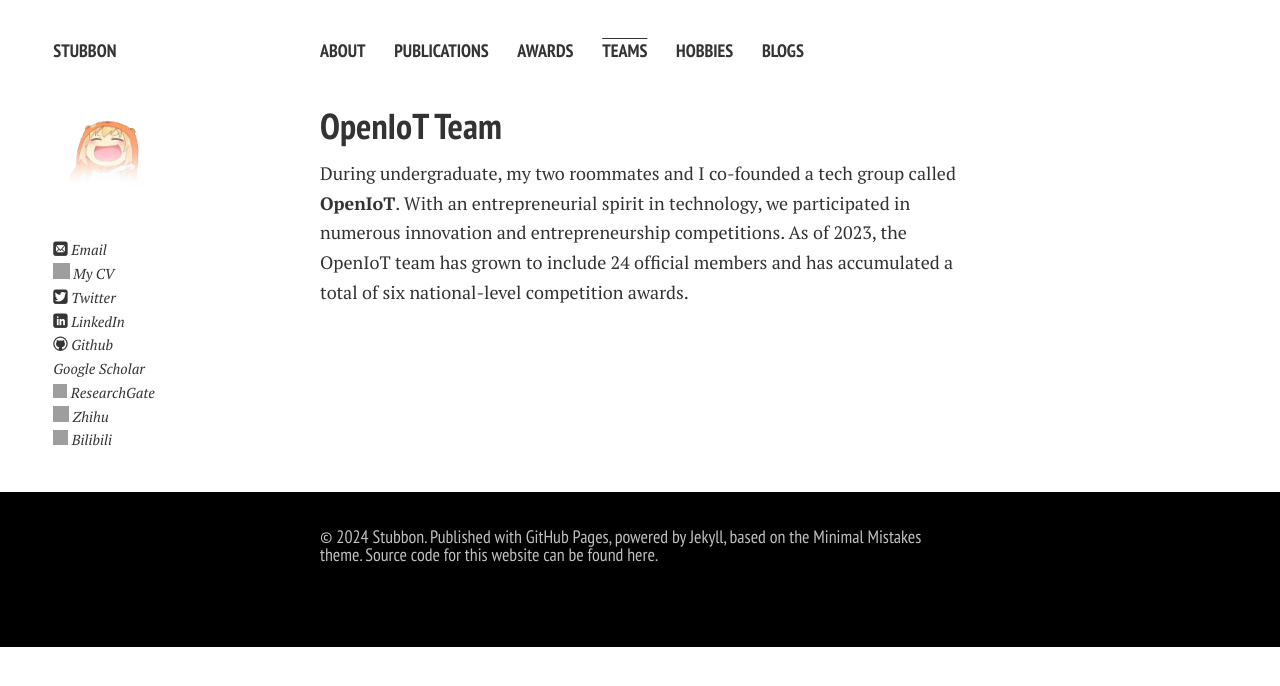
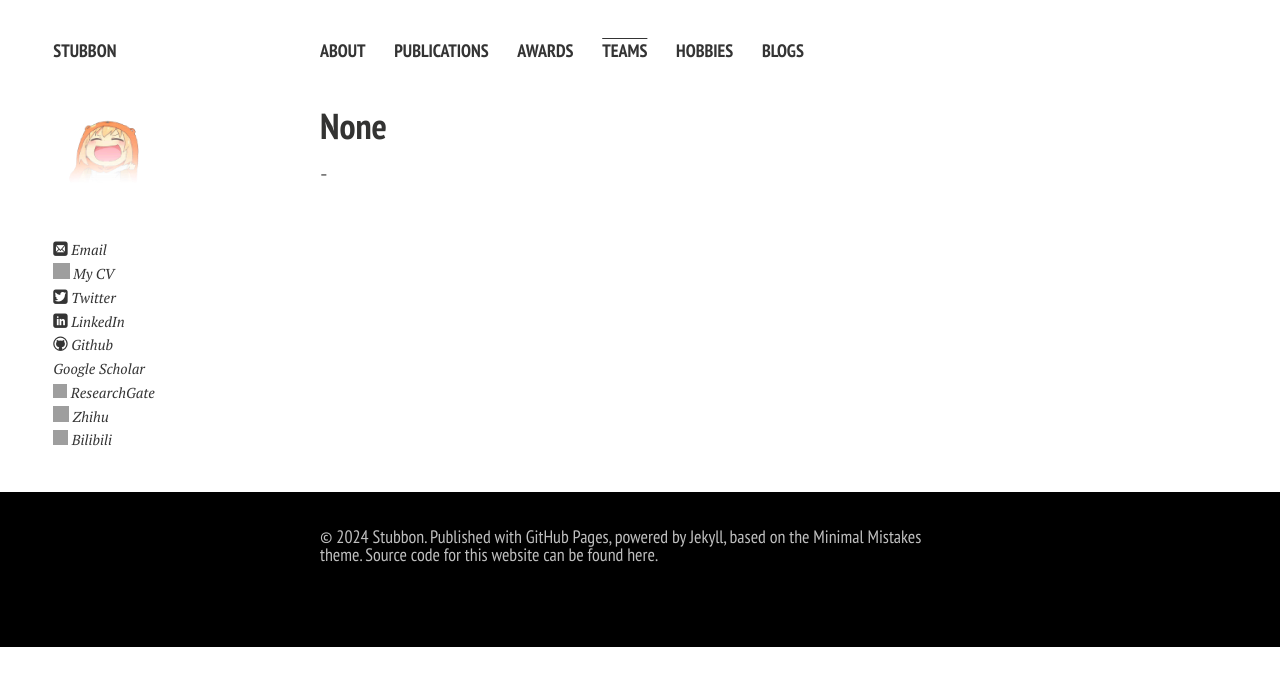
Before and after one commit to qaz0604/qaz0604.github.io, a Jekyll site: the page built from teams.md, in a window 1280 px wide. Shown: the top 686 px of the page. Built offline with Jekyll 4.4.1, drawn with Linux system fonts in a browser that asks for light colours; nearby versions of some CDN libraries; comment, search, counter and statistics services are not loaded; a style sheet for code colours, icons or effects is not loaded; grey boxes are pictures that could not be loaded.

Commit message:
Update teams.md

```diff
--- a/teams.md
+++ b/teams.md
@@ -4,6 +4,6 @@ permalink: /teams/index.html
 title: Teams
 ---
 
-## OpenIoT Team
+## None
 
-During undergraduate, my two roommates and I co-founded a tech group called **OpenIoT**. With an entrepreneurial spirit in technology, we participated in numerous innovation and entrepreneurship competitions. As of 2023, the OpenIoT team has grown to include 24 official members and has accumulated a total of six national-level competition awards.
+-
```
